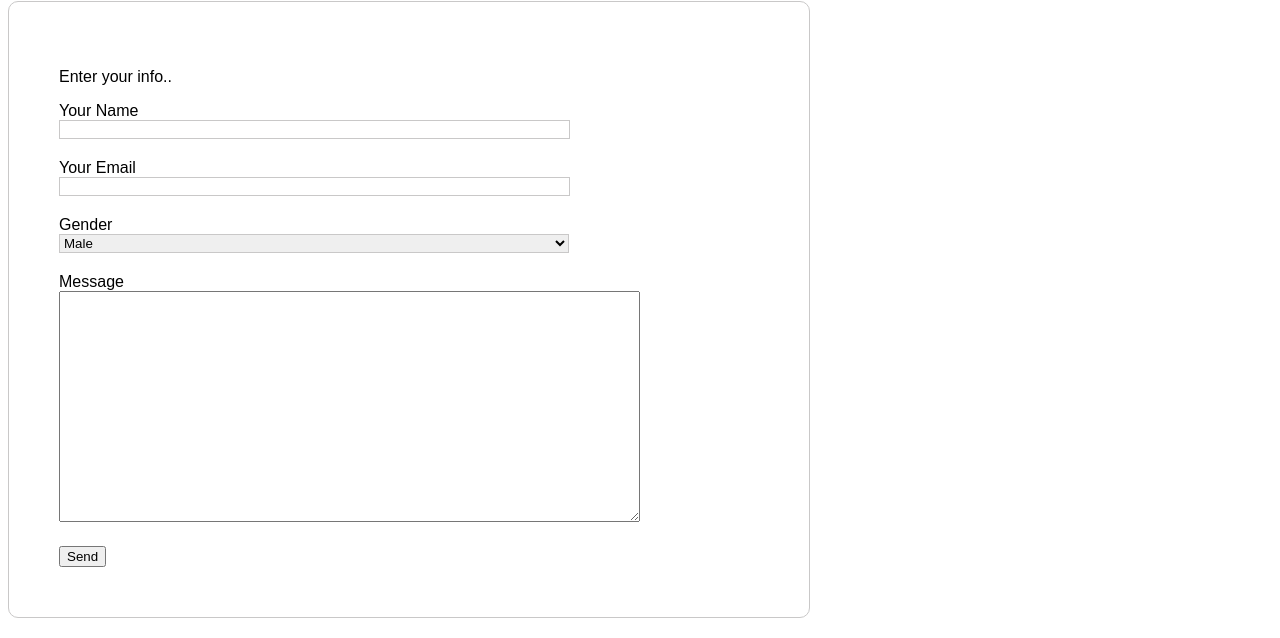
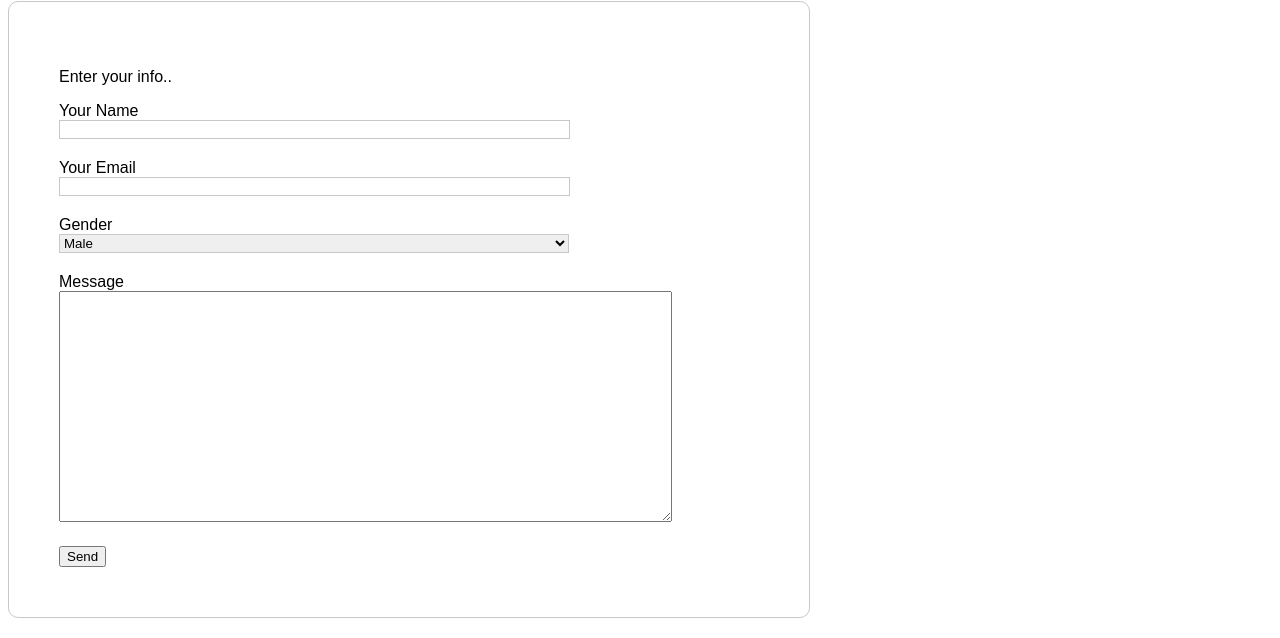
Before and after one commit to olliewiranphat/HW01, a plain HTML site: page Contact.html in a window 1280 px wide. Shown: the part 162-800 px from the top of the page. Drawn offline with Linux system fonts and the light colour scheme; a web font is replaced by a local one.

Commit message:
Update Contact.html
edited col contact.html

```diff
--- a/Contact.html
+++ b/Contact.html
@@ -60,7 +60,7 @@
                 </select>
             </div>
             <div style="margin: 20px 0;"> <label for="message">Message</label><br>
-                <textarea name="message" id="message" rows="15" cols="70"></textarea>
+                <textarea name="message" id="message" rows="15" cols="74"></textarea>
             </div>
 
             <button>Send</button>
```
